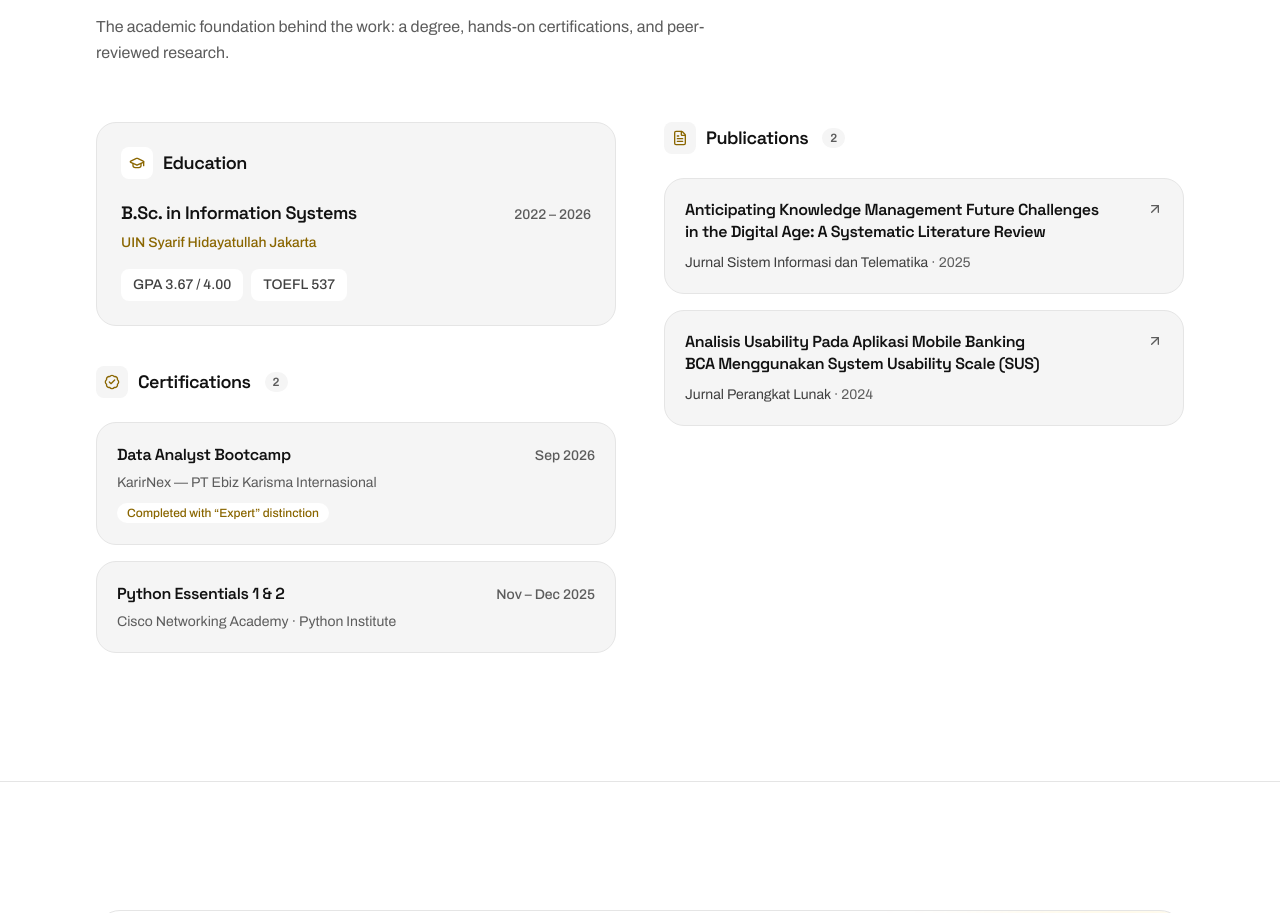
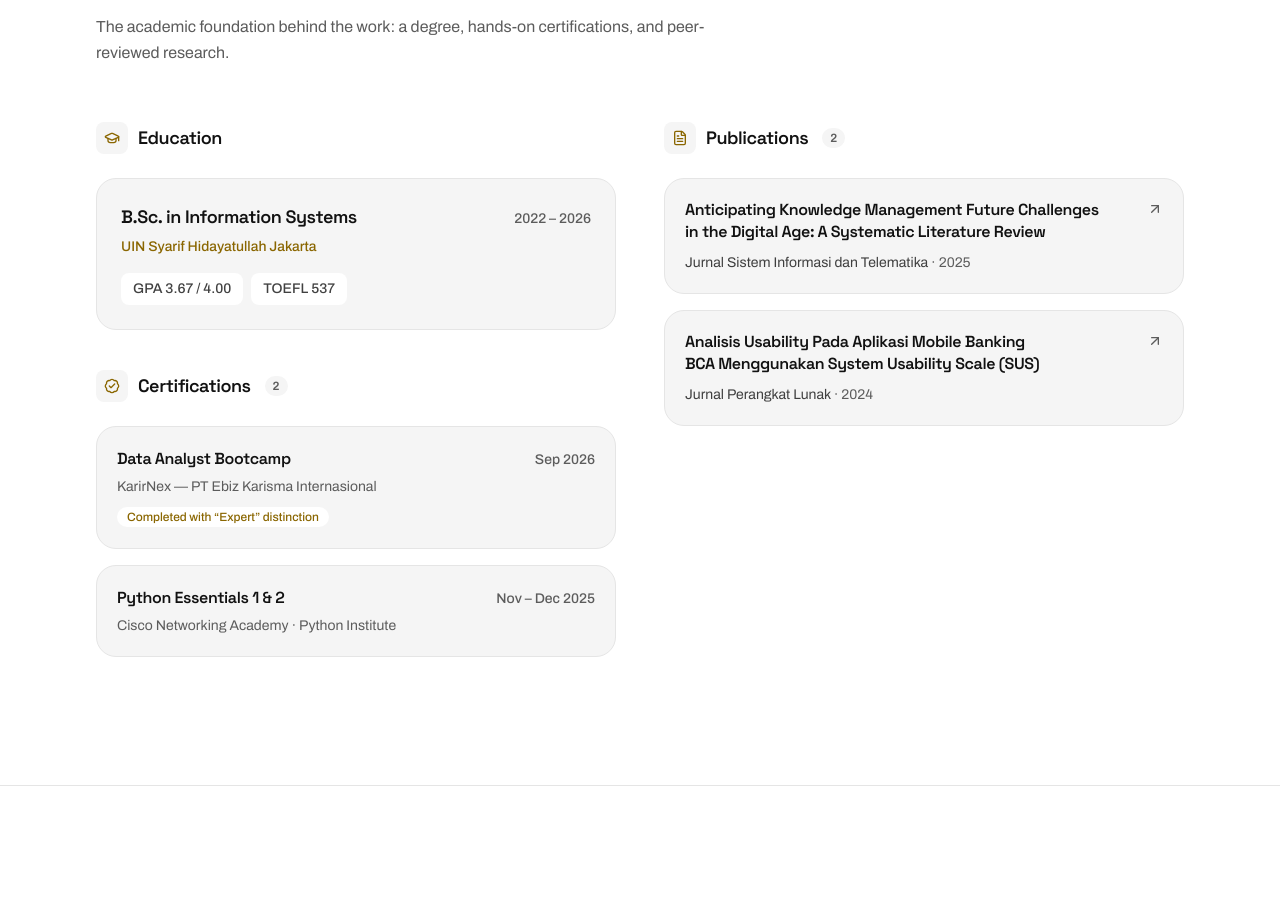
Before and after one commit to wdhdamar/wdhdamar-porto, a Next.js app: page / in a window 1280 px wide. Shown: the part 6472-7385 px from the top of the page. Built offline with nearby package versions, Linux system fonts and the light colour scheme.

Commit message:
move education heading outside card for consistent layout

```diff
--- a/components/sections/credentials.tsx
+++ b/components/sections/credentials.tsx
@@ -20,17 +20,20 @@ export function Credentials() {
         <div className="mt-14 grid gap-10 lg:grid-cols-2 lg:gap-x-12">
           {/* Left: Education + Certifications */}
           <div className="flex flex-col gap-10">
-            <Reveal>
-              <div className="rounded-2xl border border-border bg-surface p-6">
-                <div className="flex items-center gap-2.5">
-                  <span className="inline-flex h-8 w-8 items-center justify-center rounded-lg bg-background text-accent-text">
+            <div>
+              <Reveal className="flex items-center gap-2.5">
+                <span className="inline-flex h-8 w-8 items-center justify-center rounded-lg bg-surface text-accent-text">
                   <GraduationCap className="h-4 w-4" />
                 </span>
                 <h3 className="font-display text-lg font-semibold tracking-tight">
                   Education
                 </h3>
-                </div>
-                <div className="mt-5">
+              </Reveal>
+
+              <Reveal
+                delay={0.05}
+                className="mt-6 rounded-2xl border border-border bg-surface p-6"
+              >
                 <div className="flex flex-col gap-1 sm:flex-row sm:items-baseline sm:justify-between">
                   <h4 className="font-display text-lg font-semibold tracking-tight">
                     {education.degree}
@@ -50,9 +53,8 @@ export function Credentials() {
                     {education.english}
                   </span>
                 </div>
+              </Reveal>
             </div>
-              </div>
-            </Reveal>
 
             <div>
               <Reveal className="flex items-center gap-2.5">
```
Lines whose indentation alone changed are shown as unchanged.
